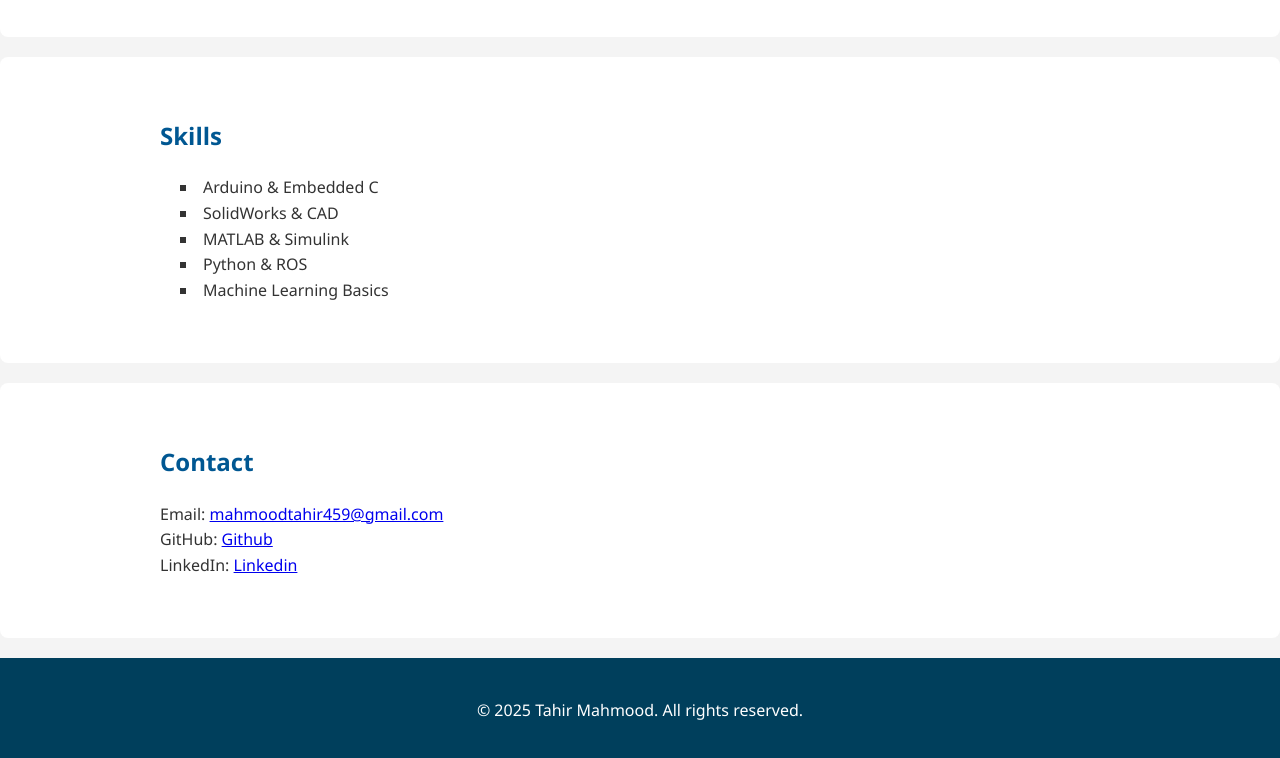
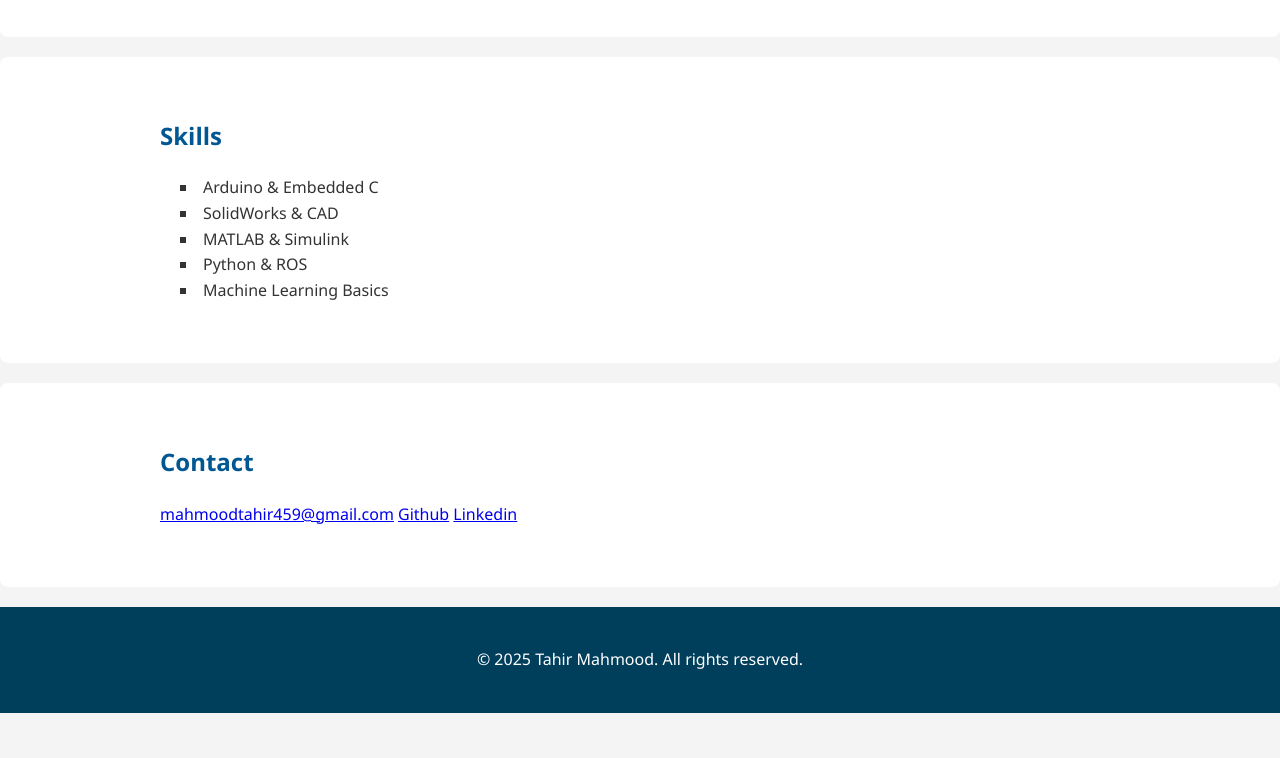
Before and after one commit to mahmoodtahir459/tahirmahmood_site, a plain HTML site: page index.html in a window 1280 px wide. Shown: the part 699-1457 px from the top of the page. After the commit the page ends 1412 px from the top, so only its background shows below. Drawn offline with Linux system fonts and the light colour scheme.

Commit message:
update contact section

```diff
--- a/index.html
+++ b/index.html
@@ -58,9 +58,9 @@
   <section id="contact" class="section">
     <div class="container">
       <h2>Contact</h2>
-      <p>Email: <a href="mailto:mahmoodtahir459@gmail.com">mahmoodtahir459@gmail.com</a></p>
-      <p>GitHub: <a href="https://github.com/mahmoodtahir459">Github</a></p>
-      <p>LinkedIn: <a href="https://www.linkedin.com/in/tahir-mahmood-100724276/">Linkedin</a></p>
+       <a href="mailto:mahmoodtahir459@gmail.com">mahmoodtahir459@gmail.com</a>
+       <a href="https://github.com/mahmoodtahir459">Github</a>
+    <a href="https://www.linkedin.com/in/tahir-mahmood-100724276/">Linkedin</a>
     </div>
   </section>
 
```
